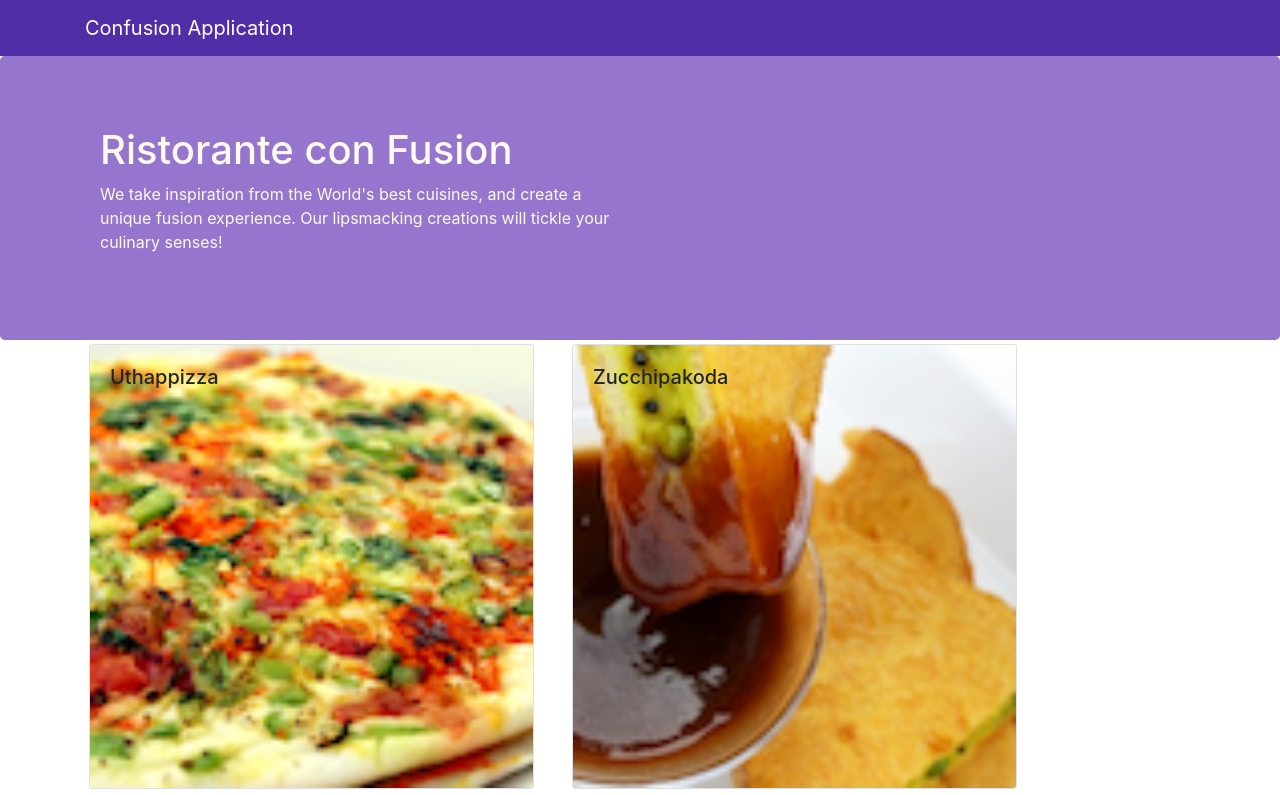
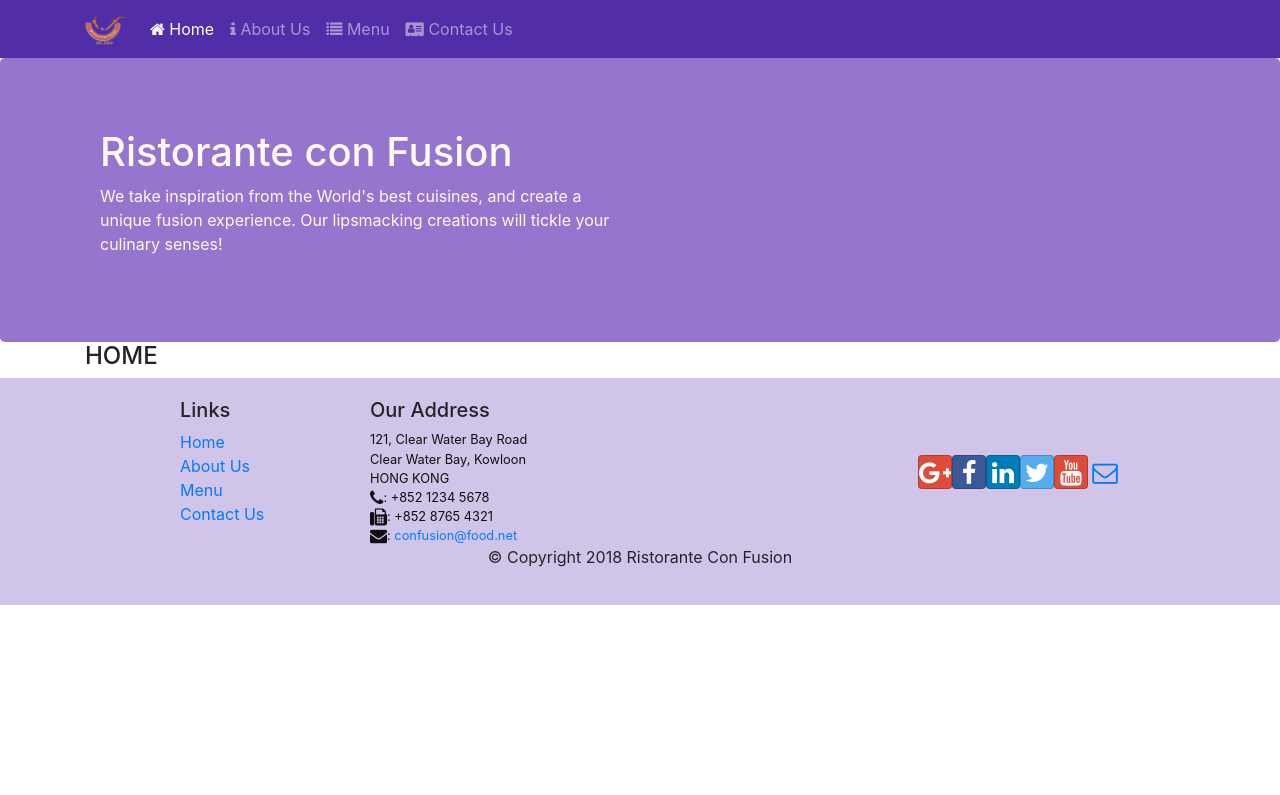
Before and after one commit to shaheryar35/React-App-Coursera, a React (Create React App) app: page /home in a window 1280 px wide. Shown: the top 795 px of the page. Built offline with nearby package versions, Linux system fonts and the light colour scheme.

Commit message:
React Router

```diff
--- a/package.json
+++ b/package.json
@@ -9,6 +9,7 @@
     "react": "^16.10.1",
     "react-dom": "^16.10.1",
     "react-popper": "0.9.2",
+    "react-router-dom": "4.2.2",
     "react-scripts": "3.1.2",
     "reactstrap": "5.0.0"
   },
--- a/src/components/FooterComponent.js
+++ b/src/components/FooterComponent.js
@@ -1,4 +1,5 @@
 import React from 'react';
+import {Link} from 'react-router-dom';
 
 function Footer(props){
 return(
@@ -8,10 +9,10 @@
             <div className="col-4 offset-1 col-sm-2">
                 <h5>Links</h5>
                 <ul className="list-unstyled">
-                    <li><a href="#">Home</a></li>
-                    <li><a href="#">About</a></li>
-                    <li><a href="#">Menu</a></li>
-                    <li><a href="contactus.html">Contact</a></li>
+                    <li><Link to="/home">Home</Link></li>
+                    <li><Link to="/aboutus">About Us</Link></li>
+                    <li><Link to="/menu">Menu</Link></li>
+                    <li><Link to="/contactus">Contact Us</Link></li>
                 </ul>
             </div>
             <div className="col-7 col-sm-5">
--- a/src/components/HeaderComponent.js
+++ b/src/components/HeaderComponent.js
@@ -1,12 +1,54 @@
 import React,{Component} from 'react';
-import {Navbar, NavbarBrand,Jumbotron} from 'reactstrap';
+import {Navbar, NavbarBrand, Jumbotron, Nav, NavItem, Collapse, NavbarToggler } from 'reactstrap';
+import { NavLink } from 'react-router-dom';
 class Header extends Component{
+    constructor(props){
+        super(props);
+        this.state={
+            isNavOpen:false
+        };
+        this.toggleNav=this.toggleNav.bind(this);
+    }
+    toggleNav(){
+        this.setState({
+            isNavOpen:!this.state.isNavOpen
+        });
+    }
 render(){
 return(
 <>
-    <Navbar dark>
+    <Navbar dark expand="md">
         <div className="container">
-            <NavbarBrand href="/">Confusion Application</NavbarBrand>
+            <NavbarToggler onClick={this.toggleNav} />
+            <NavbarBrand href="/" classNam="mr-auto" >
+                <img src='assets/images/logo.png' width='41' height='30' alt='Ristorante Con Fusion' />
+            </NavbarBrand>
+            <Collapse isOpen={this.state.isNavOpen} navbar >
+            <Nav navbar>
+            <NavItem>
+                <NavLink className="nav-link" to="/home">
+                    <span className="fa fa-home fa-large"></span> Home
+                </NavLink>
+            </NavItem>
+            <NavItem>
+                <NavLink className="nav-link" to="/aboutus">
+                    <span className="fa fa-info fa-large"></span> About Us
+                </NavLink>
+            </NavItem>
+            <NavItem>
+                <NavLink className="nav-link" to="/menu">
+                    <span className="fa fa-list fa-large"></span> Menu
+                </NavLink>
+            </NavItem>
+            <NavItem>
+                <NavLink className="nav-link" to="/contactus">
+                    <span className="fa fa-address-card fa-large"></span> Contact Us
+                </NavLink>
+            </NavItem>
+
+
+            </Nav>
+            </Collapse>
         </div>
     </Navbar>
       <Jumbotron >
--- /dev/null
+++ b/src/components/HomeComponent.js
@@ -0,0 +1,12 @@
+import React from 'react';
+
+function Home(props){
+    return(
+    <div className="container">
+        <h4>HOME</h4>
+    </div>
+
+ );
+
+}
+export default Home;
--- a/src/components/MainComponent.js
+++ b/src/components/MainComponent.js
@@ -2,27 +2,34 @@
 import Menu from './MenuComponent';
 import {DISHES} from '../shared/dish';
 import DishDetail from './DishDetailComponent';
+import Home from './HomeComponent';
 import Header from './HeaderComponent';
 import Footer from './FooterComponent';
+import {Switch, Route, Redirect } from 'react-router-dom';
 class Main extends Component {
 
    constructor(props){
      super(props)
      this.state={
        dishes:DISHES,
-       selectedDish:null
      };
-
    }
-   onDishSelected(dishID){
-    this.setState({selectedDish:dishID});
-}
   render() {
+    const HomePage=()=>{
+      return(
+          <Home />
+      );
+    }
     return (
       <div>
         <Header />
-      <Menu   dishes={this.state.dishes}  onClick={(dishID)=>this.onDishSelected(dishID)} />
-      <DishDetail dish={this.state.dishes.filter((dish) => dish.id === this.state.selectedDish)[0]} />
+        <Switch>
+          <Route path="/home" component={HomePage} />
+          <Route exact path="/menu" component={()=> <Menu dishes={this.state.dishes} />} />
+          <Redirect to ="/home" />
+
+        </Switch>
+
       <Footer />
       </div>
     );
```
Also changed, not shown: src/App.js (+4 -5 lines), 1 other file (tests, documents, lock files or other folders).
